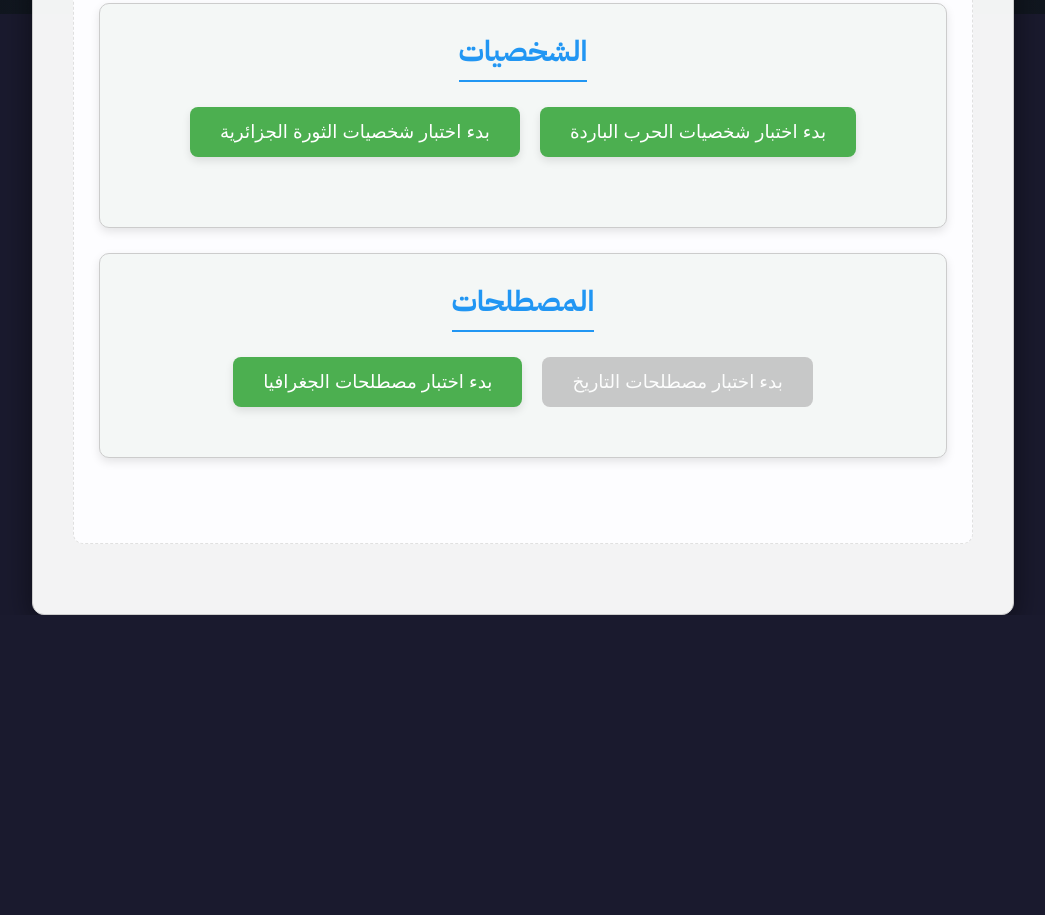
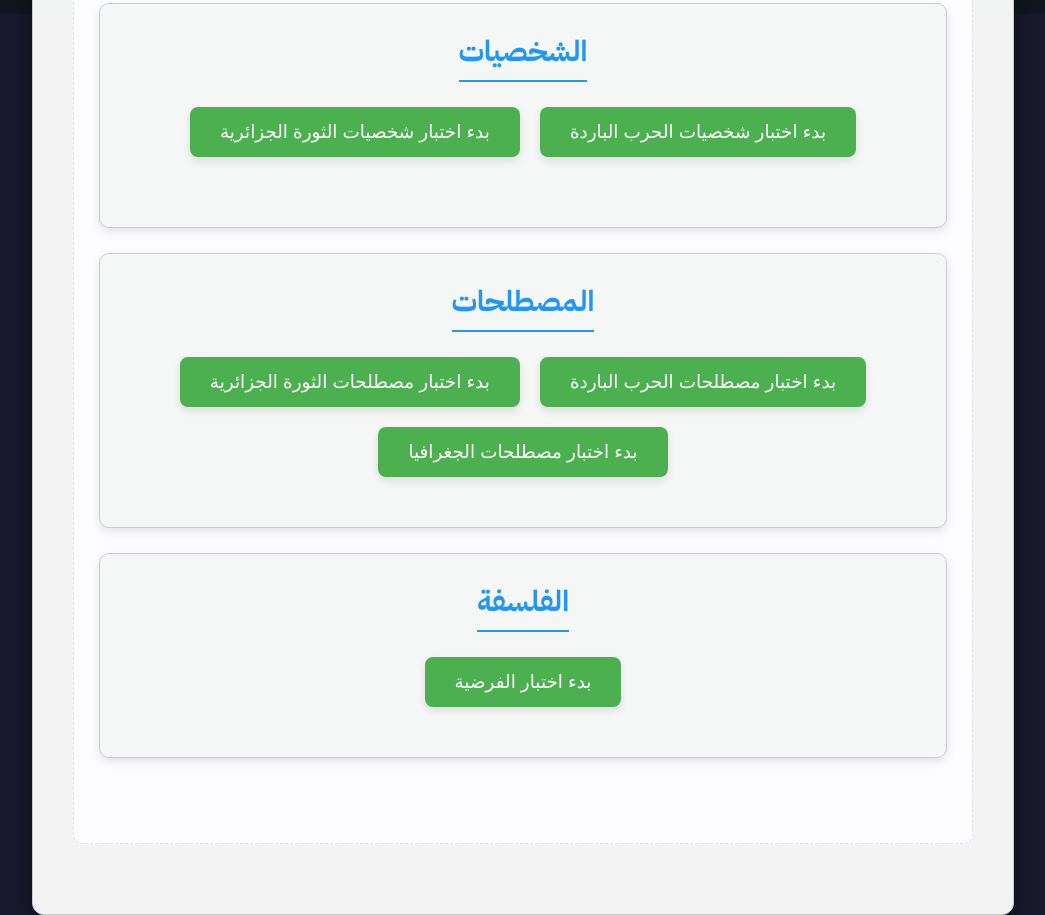
Before and after one commit to dzalge/elbac-easy, a plain HTML site: page index.html in a window 1280 px wide. Shown: the part 786-1701 px from the top of the page, without its empty margins (117-1162 px from the left). Before the commit the page ends 1401 px from the top, so only its background shows below. Drawn offline with Linux system fonts and the light colour scheme.

Commit message:
Update index.html

```diff
--- a/index.html
+++ b/index.html
@@ -3,7 +3,7 @@
 <head>
     <meta charset="UTF-8">
     <meta name="viewport" content="width=device-width, initial-scale=1.0">
-    <title>إتقان المذكرات - أحداث وشخصيات ومصطلحات مفصلة</title>
+    <title>إتقان المذكرات - أحداث وشخصيات ومصطلحات ومفاهيم فلسفية</title>
     <link href="https://fonts.googleapis.com/css2?family=Cairo:wght@400;600;700&family=IBM+Plex+Sans+Arabic:wght@400;600;700&display=swap" rel="stylesheet">
     <link rel="stylesheet" href="style.css">
 </head>
@@ -44,8 +44,16 @@
             <div class="category-section">
                 <h3 class="category-title">المصطلحات</h3>
                 <div class="sub-category-buttons">
-                    <button class="action-btn primary-btn start-category-quiz-btn" data-category="terms" data-sub-category="historyTerms">بدء اختبار مصطلحات التاريخ</button>
+                    <button class="action-btn primary-btn start-category-quiz-btn" data-category="terms" data-sub-category="coldWarTerms">بدء اختبار مصطلحات الحرب الباردة</button>
+                    <button class="action-btn primary-btn start-category-quiz-btn" data-category="terms" data-sub-category="algerianRevolutionTerms">بدء اختبار مصطلحات الثورة الجزائرية</button>
                     <button class="action-btn primary-btn start-category-quiz-btn" data-category="terms" data-sub-category="geographyTerms">بدء اختبار مصطلحات الجغرافيا</button>
+                </div>
+                </div>
+
+            <div class="category-section">
+                <h3 class="category-title">الفلسفة</h3>
+                <div class="sub-category-buttons">
+                    <button class="action-btn primary-btn start-category-quiz-btn" data-category="philosophy" data-sub-category="hypothesis">بدء اختبار الفرضية</button>
                 </div>
                 </div>
 
```
